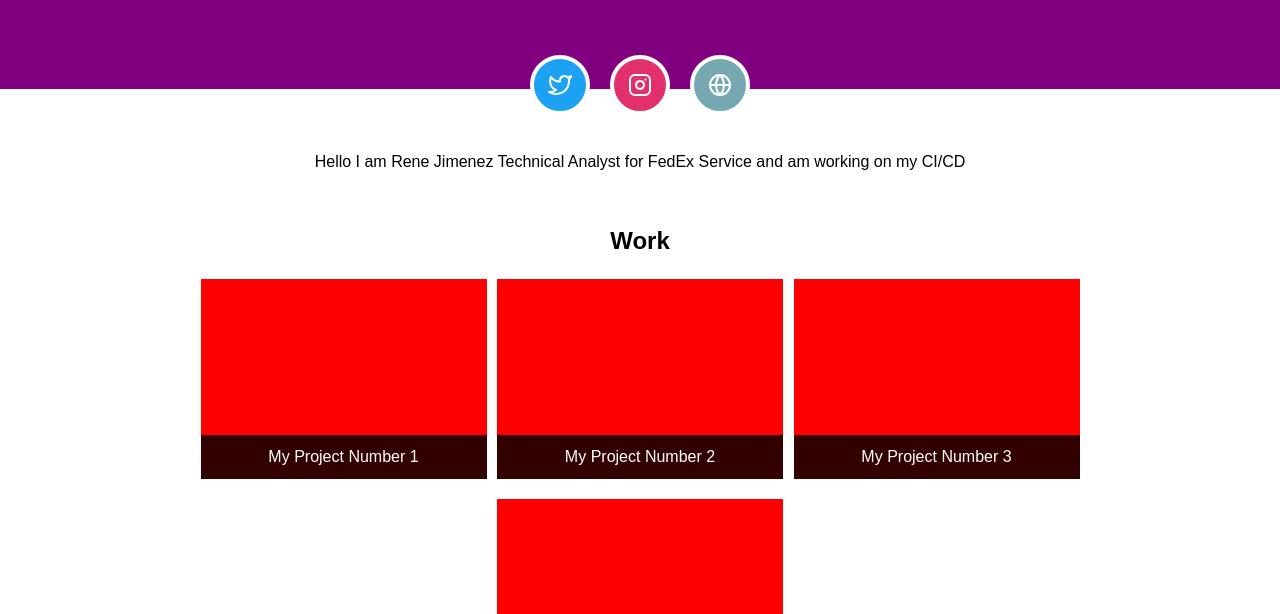
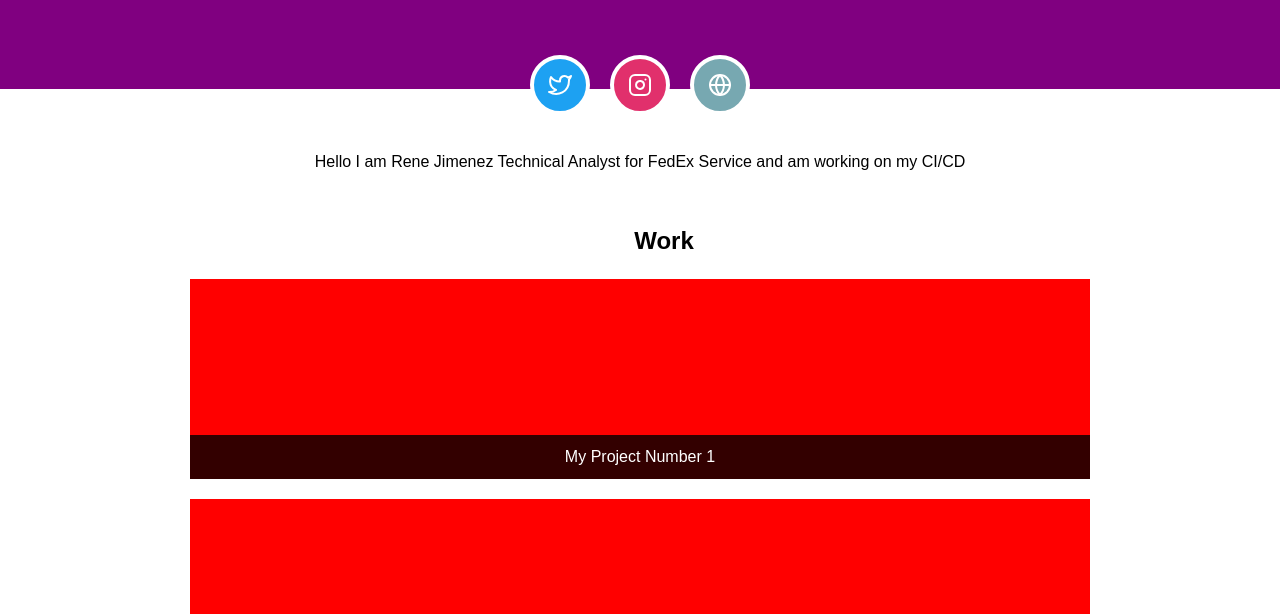
Before and after one commit to ReneJimenez/website-Test, a plain HTML site: page index.html in a window 1280 px wide. Shown: the part 186-800 px from the top of the page. Drawn offline with Linux system fonts and the light colour scheme.

Commit message:
rework work layout

```diff
--- a/index.html
+++ b/index.html
@@ -6,7 +6,7 @@
   <meta name="viewport" content="width=device-width, initial-scale=1.0">
   <meta http-equiv="X-UA-Compatible" content="ie=edge">
   <link rel="stylesheet" href="./styles.css">
-  <title>My Website</title>
+  <title>Mr. Rene Jimenez</title>
 </head>
 
 <body>
--- a/styles.css
+++ b/styles.css
@@ -84,7 +84,7 @@ section.about p {
 }
 
 .projects {
-  display: flex;
+
   justify-content: space-evenly;
   flex-wrap: wrap;
 }
@@ -98,7 +98,7 @@ section.about p {
 
 .project {
   display: block;
-  width: 286px;
+  width: 100%;
   background: red;
   margin-bottom: 20px;
   height: 200px;
```
